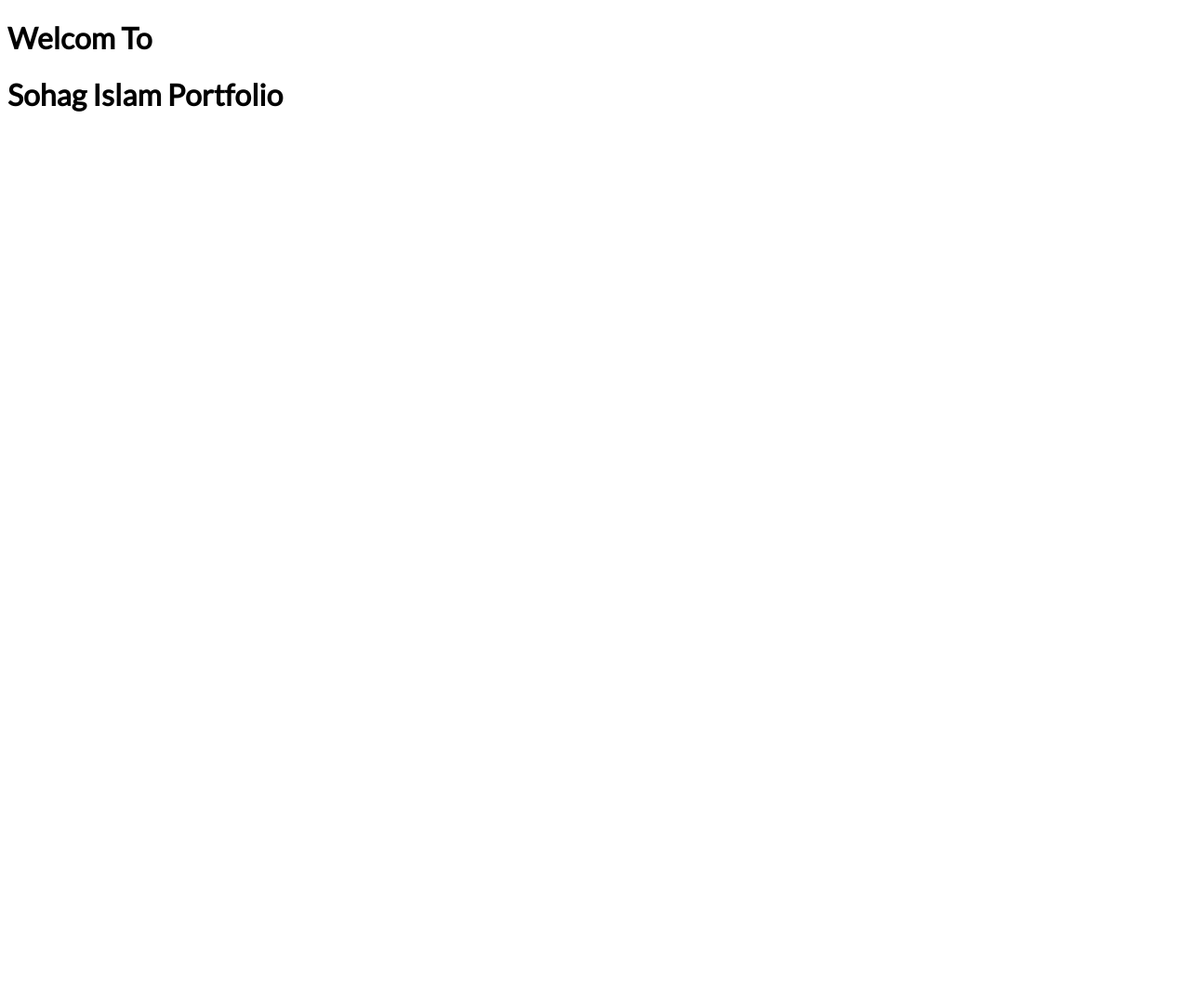
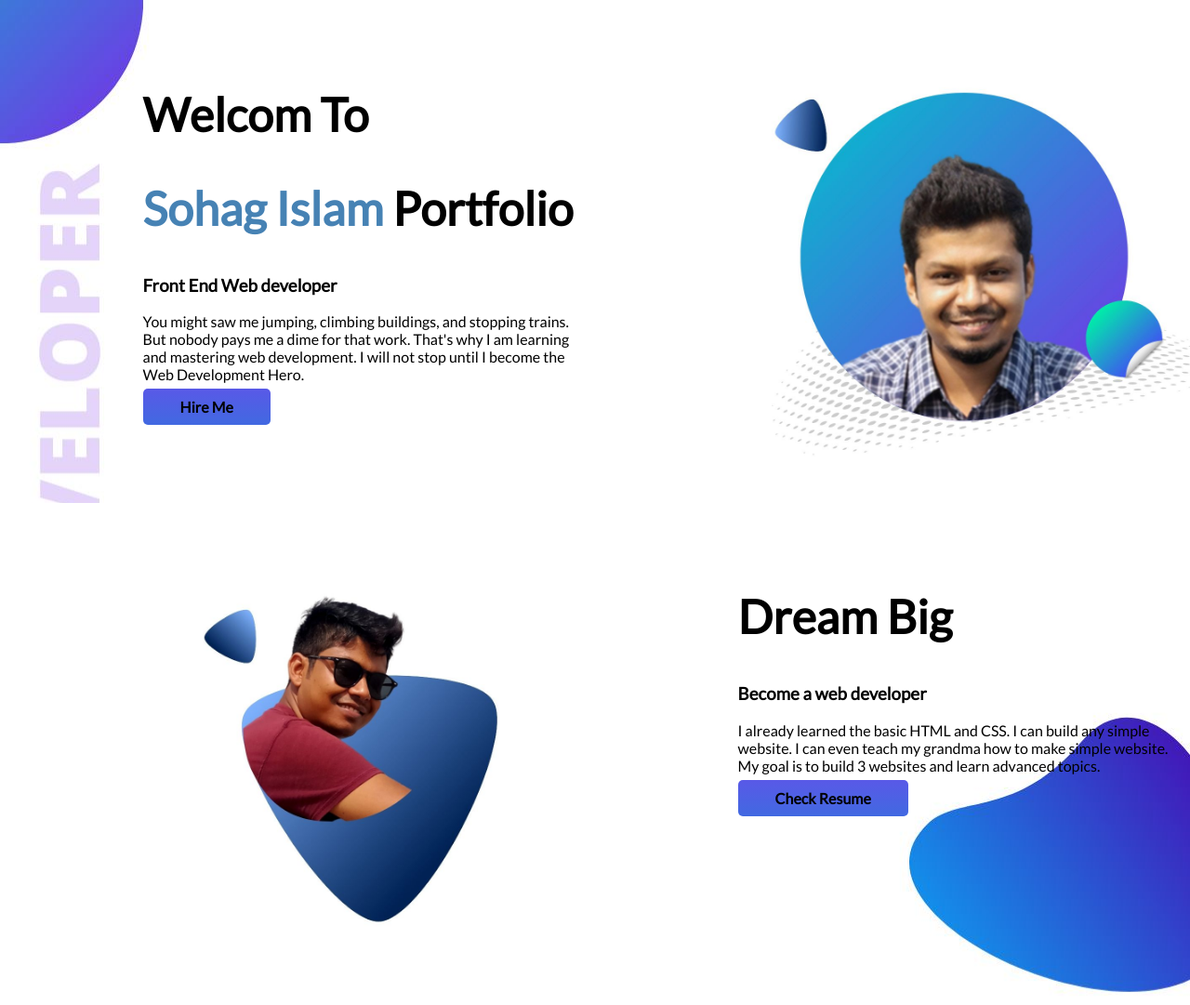
Before and after one commit to pksohag/my-portfolio, a plain HTML site: page index.html in a window 1280 px wide. Shown: the whole page at 93% size. Before the commit the page ends 800 px from the top, so only its background shows below. Drawn offline with Linux system fonts and the light colour scheme.

Commit message:
second section add

```diff
--- a/index.html
+++ b/index.html
@@ -1,17 +1,47 @@
 <!DOCTYPE html>
 <html lang="en">
+
 <head>
     <meta charset="UTF-8">
     <meta http-equiv="X-UA-Compatible" content="IE=edge">
     <meta name="viewport" content="width=device-width, initial-scale=1.0">
     <title>Sohag Islam Portfolio</title>
     <link rel="preconnect" href="https://fonts.googleapis.com">
-<link rel="preconnect" href="https://fonts.gstatic.com" crossorigin>
-<link href="https://fonts.googleapis.com/css2?family=Lato&display=swap" rel="stylesheet">
+    <link rel="preconnect" href="https://fonts.gstatic.com" crossorigin>
+    <link href="https://fonts.googleapis.com/css2?family=Lato&display=swap" rel="stylesheet">
     <link rel="stylesheet" href="style.css">
 </head>
+
 <body>
-    <h1>Welcom To</h1>
-    <h1>Sohag Islam Portfolio</h1>
+    <section class="top-section">
+        <div class="portfolio-div">
+            <h1>Welcom To</h1>
+            <h1><span class="span-h1">Sohag Islam</span> Portfolio</h1>
+            <h3>Front End Web developer </h3>
+            <p>You might saw me jumping, climbing buildings, and stopping trains. But nobody pays me a dime for that
+                work. That's why I am learning and mastering web development. I will not stop until I become the Web
+                Development Hero.</p>
+            <a class="button" target="_blank" href="https://www.linkedin.com/">Hire Me</a>
+        </div>
+        <div class="portfolio-div">
+            <img src="images/sohagpk (1).jpg" alt="">
+        </div>
+    </section>
+    <section class="middle-section">
+        <div class="portfolio-div">
+            <img src="images/sohagpk (2).jpg" alt="">
+        </div>
+        <div class="portfolio-div">
+            <h1>Dream Big</h1>
+            <h3>Become a web developer</h3>
+            <p>
+                I already learned the basic HTML and CSS. I can build any simple website. I can even teach my grandma
+                how to make simple website. My goal is to build 3 websites and learn advanced topics.
+            </p>
+            <a class="button" target="_blank" href="https://www.linkedin.com/">Check Resume</a>
+        </div>
+
+    </section>
 </body>
+
 </html>
--- a/style.css
+++ b/style.css
@@ -1,6 +1,46 @@
-body{
+body {
     font-family: 'Lato', sans-serif;
+    margin: 0;
 }
-h1{
+
+h1 {
+    font-size: 50px;
+}
+
+.span-h1 {
+    color: steelblue;
+}
+
+.top-section {
+    display: flex;
+    background-image: url(images/top\ image.jpg);
+    background-repeat: no-repeat;
+}
+
+.middle-section {
+    display: flex;
+    background-image: url(images/right\ image.jpg);
+    background-repeat: no-repeat;
+    background-position: right;
+}
+
+.portfolio-div {
+    width: 50%;
+    padding-left: 12%;
+    padding-top: 4%;
+}
+
+.portfolio-div img {
+    width: 100%;
+}
+
+.button {
+    background-image: linear-gradient(rgb(89, 89, 231), royalblue);
+    text-decoration: none;
+    font-weight: 700;
+    margin-top: 40px;
+    padding: 10px 40px;
+    border-radius: 5px;
+    color: black;
 
 }
```
Also changed, not shown: images/left image.jpg (added), images/right image.jpg (added), images/sohagpk (1).jpg (added), images/sohagpk (2).jpg (added), images/top image.jpg (added).
